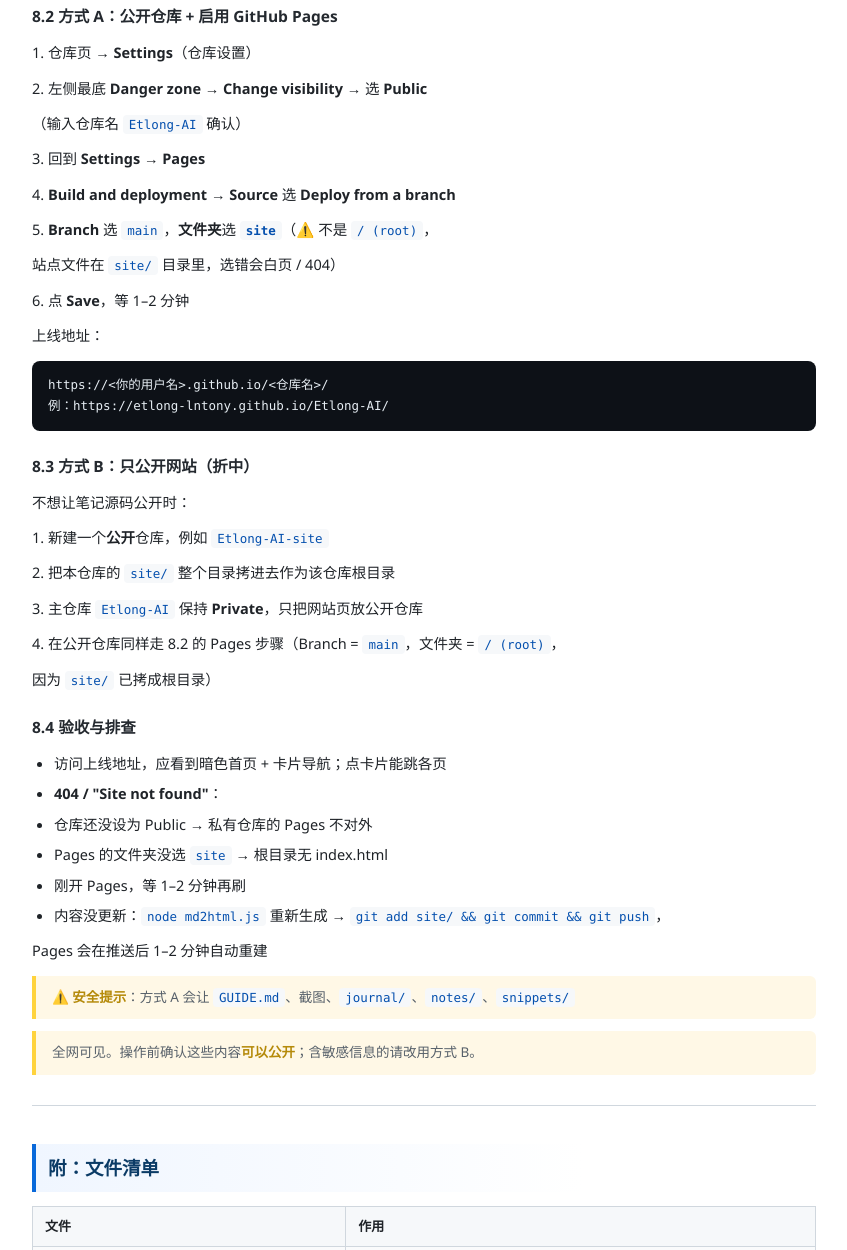
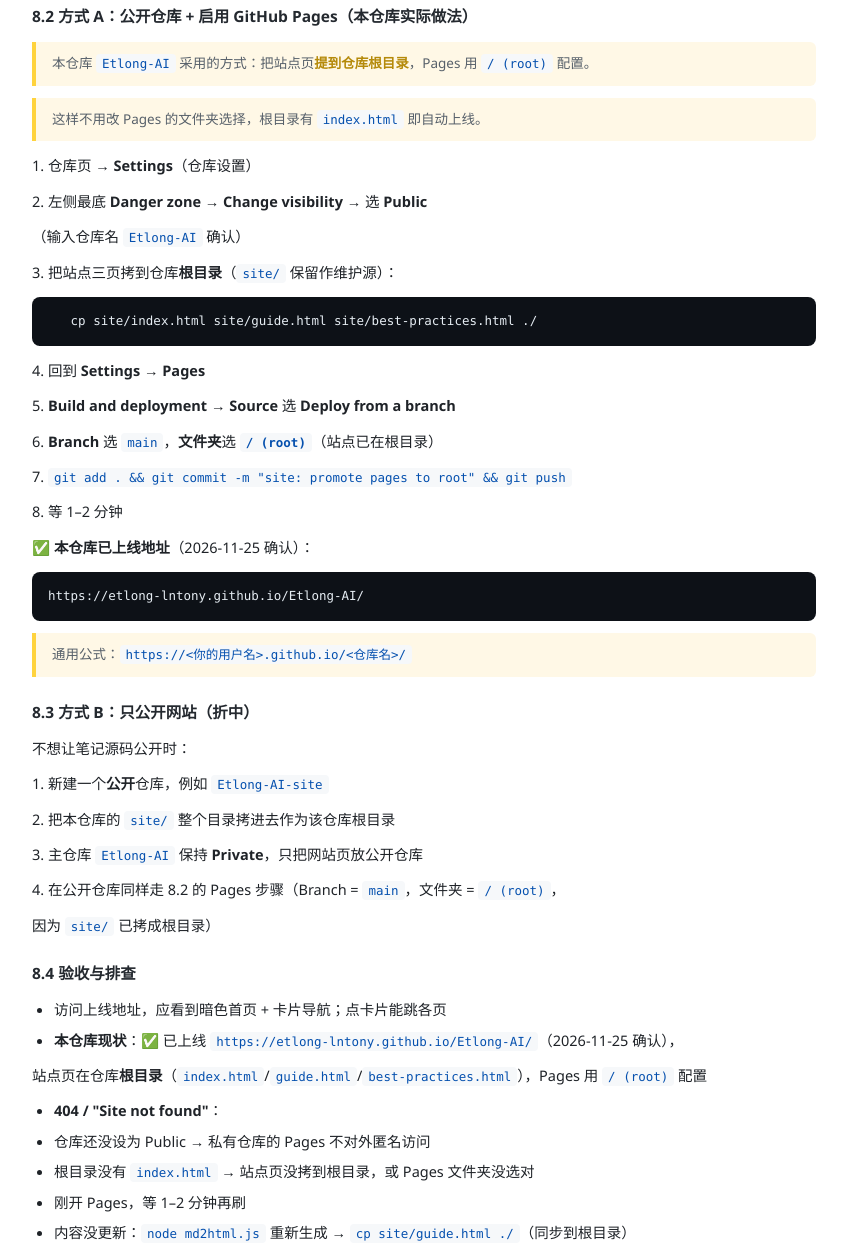
Before and after one commit to Etlong-lntony/Etlong-AI, a plain HTML site: page guide.html in a window 1280 px wide. Shown: the part 10188-11438 px from the top of the page, without its empty margins (216-1063 px from the left). Drawn offline with Linux system fonts and the light colour scheme.

Commit message:
docs: section 8 - add live site URL + root-dir Pages setup (match actual repo)

```diff
--- a/guide.html
+++ b/guide.html
@@ -322,21 +322,29 @@ git clone https://github.com/Etlong-lntony/Etlong-AI.git</code></pre>
 
 <pre><code>node md2html.js   # 更新 site/guide.html 的内容与样式</code></pre>
 
-<h3>8.2 方式 A：公开仓库 + 启用 GitHub Pages</h3>
+<h3>8.2 方式 A：公开仓库 + 启用 GitHub Pages（本仓库实际做法）</h3>
+
+<blockquote>本仓库 <code>Etlong-AI</code> 采用的方式：把站点页<strong>提到仓库根目录</strong>，Pages 用 <code>/ (root)</code> 配置。</blockquote>
+<blockquote>这样不用改 Pages 的文件夹选择，根目录有 <code>index.html</code> 即自动上线。</blockquote>
 
 <p>1. 仓库页 → <strong>Settings</strong>（仓库设置）</p>
 <p>2. 左侧最底 <strong>Danger zone</strong> → <strong>Change visibility</strong> → 选 <strong>Public</strong></p>
 <p>（输入仓库名 <code>Etlong-AI</code> 确认）</p>
-<p>3. 回到 <strong>Settings</strong> → <strong>Pages</strong></p>
-<p>4. <strong>Build and deployment</strong> → <strong>Source</strong> 选 <strong>Deploy from a branch</strong></p>
-<p>5. <strong>Branch</strong> 选 <code>main</code>，<strong>文件夹</strong>选 <strong><code>site</code></strong>（⚠️ 不是 <code>/ (root)</code>，</p>
-<p>站点文件在 <code>site/</code> 目录里，选错会白页 / 404）</p>
-<p>6. 点 <strong>Save</strong>，等 1–2 分钟</p>
+<p>3. 把站点三页拷到仓库<strong>根目录</strong>（<code>site/</code> 保留作维护源）：</p>
 
-<p>上线地址：</p>
+<pre><code>   cp site/index.html site/guide.html site/best-practices.html ./</code></pre>
 
-<pre><code>https://&lt;你的用户名>.github.io/&lt;仓库名>/
-例：https://etlong-lntony.github.io/Etlong-AI/</code></pre>
+<p>4. 回到 <strong>Settings</strong> → <strong>Pages</strong></p>
+<p>5. <strong>Build and deployment</strong> → <strong>Source</strong> 选 <strong>Deploy from a branch</strong></p>
+<p>6. <strong>Branch</strong> 选 <code>main</code>，<strong>文件夹</strong>选 <strong><code>/ (root)</code></strong>（站点已在根目录）</p>
+<p>7. <code>git add . &amp;&amp; git commit -m "site: promote pages to root" &amp;&amp; git push</code></p>
+<p>8. 等 1–2 分钟</p>
+
+<p>✅ <strong>本仓库已上线地址</strong>（2026-11-25 确认）：</p>
+
+<pre><code>https://etlong-lntony.github.io/Etlong-AI/</code></pre>
+
+<blockquote>通用公式：<code>https://&lt;你的用户名>.github.io/&lt;仓库名>/</code></blockquote>
 
 <h3>8.3 方式 B：只公开网站（折中）</h3>
 
@@ -353,12 +361,16 @@ git clone https://github.com/Etlong-lntony/Etlong-AI.git</code></pre>
 <ul>
 
 <li>访问上线地址，应看到暗色首页 + 卡片导航；点卡片能跳各页</li>
+<li><strong>本仓库现状</strong>：✅ 已上线 <code>https://etlong-lntony.github.io/Etlong-AI/</code>（2026-11-25 确认），</li></ul>
+<p>站点页在仓库<strong>根目录</strong>（<code>index.html</code>/<code>guide.html</code>/<code>best-practices.html</code>），Pages 用 <code>/ (root)</code> 配置</p>
+<ul>
+
 <li><strong>404 / "Site not found"</strong>：</li>
-<li>仓库还没设为 Public → 私有仓库的 Pages 不对外</li>
-<li>Pages 的文件夹没选 <code>site</code> → 根目录无 index.html</li>
+<li>仓库还没设为 Public → 私有仓库的 Pages 不对外匿名访问</li>
+<li>根目录没有 <code>index.html</code> → 站点页没拷到根目录，或 Pages 文件夹没选对</li>
 <li>刚开 Pages，等 1–2 分钟再刷</li>
-<li>内容没更新：<code>node md2html.js</code> 重新生成 → <code>git add site/ &amp;&amp; git commit &amp;&amp; git push</code>，</li></ul>
-<p>Pages 会在推送后 1–2 分钟自动重建</p>
+<li>内容没更新：<code>node md2html.js</code> 重新生成 → <code>cp site/guide.html ./</code>（同步到根目录）</li></ul>
+<p>→ <code>git add . &amp;&amp; git commit &amp;&amp; git push</code>，Pages 会在推送后 1–2 分钟自动重建</p>
 
 <blockquote>⚠️ <strong>安全提示</strong>：方式 A 会让 <code>GUIDE.md</code>、截图、<code>journal/</code>、<code>notes/</code>、<code>snippets/</code></blockquote>
 <blockquote>全网可见。操作前确认这些内容<strong>可以公开</strong>；含敏感信息的请改用方式 B。</blockquote>
```
Also changed, not shown: site/guide.html (+25 -13 lines), 1 other file.
